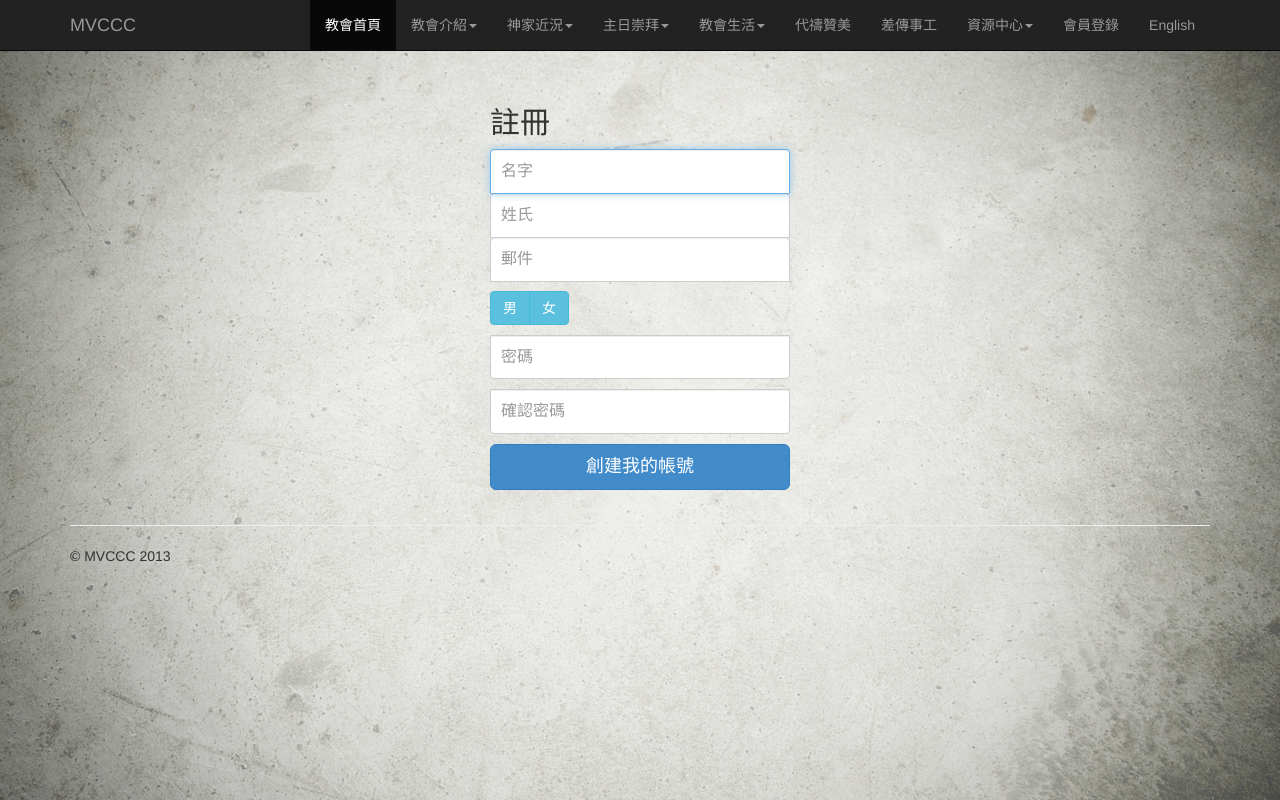
After one commit to mvccc/XiaoLongBao, a CodeIgniter app: page /index.php/pages/login/signuppage in a window 1280 px wide. The commit adds this page. Run offline with CodeIgniter, Linux system fonts and the light colour scheme; some web fonts are replaced.

Commit message:
add sign up page

```diff
--- /dev/null
+++ b/application/views/loginPage/signuppage.php
@@ -0,0 +1,17 @@
+  <body>
+    <div class="container">
+      <form class="form-signin">
+          <h2 class="form-signin-heading">註冊</h2>
+            <input type="text" class="form-control" placeholder="名字" required autofocus>
+            <input type="text" class="form-control" placeholder="姓氏" required autofocus>
+            <input type="text" class="form-control" placeholder="郵件" required autofocus>
+            <p><div name="gender" class="btn-group" data-toggle="buttons-radio">
+              <button type="button" class="btn btn-info">男</button>
+              <button type="button" class="btn btn-info">女</button>
+            </div></p>
+            <input type="password" class="form-control" placeholder="密碼" required autofocus>
+            <input type="password" class="form-control" placeholder="確認密碼" required autofocus>
+            <button type="submit" class="btn btn-lg btn-primary btn-block" >創建我的帳號</button>
+      </form>
+    </div>
+  </body>
--- a/assets/css/mvccc.css
+++ b/assets/css/mvccc.css
@@ -22,3 +22,37 @@ h2
 {
 	font-family: CKanHK
 }
+.form-signin {
+  max-width: 330px;
+  padding: 15px;
+  margin: 0 auto;
+}
+.form-signin .form-signin-heading,
+.form-signin .checkbox {
+  margin-bottom: 10px;
+}
+.form-signin .checkbox {
+  font-weight: normal;
+}
+.form-signin .form-control {
+  position: relative;
+  font-size: 16px;
+  height: auto;
+  padding: 10px;
+  -webkit-box-sizing: border-box;
+     -moz-box-sizing: border-box;
+          box-sizing: border-box;
+}
+.form-signin .form-control:focus {
+  z-index: 2;
+}
+.form-signin input[type="text"] {
+  margin-bottom: -1px;
+  border-bottom-left-radius: 0;
+  border-bottom-right-radius: 0;
+}
+.form-signin input[type="password"] {
+  margin-bottom: 10px;
+  border-top-left-radius: 0;
+  border-top-right-radius: 0;
+}
```
Also changed, not shown: application/views/loginPage/loginpage.php (+1 -27 lines), assets/css/signin.css (deleted, +0 -40 lines).
